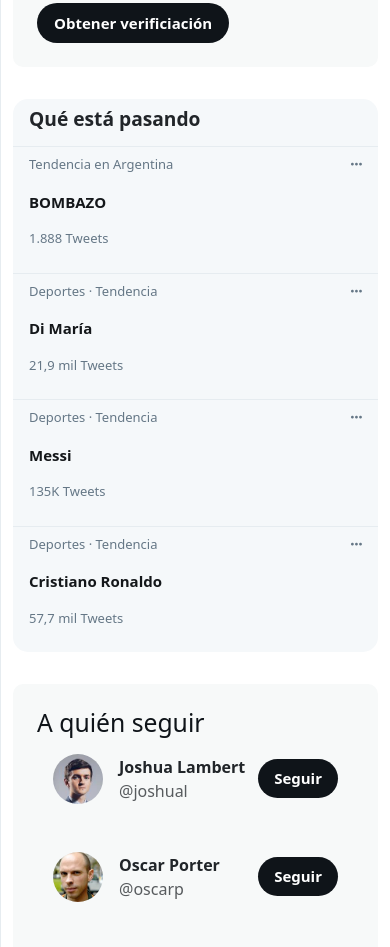
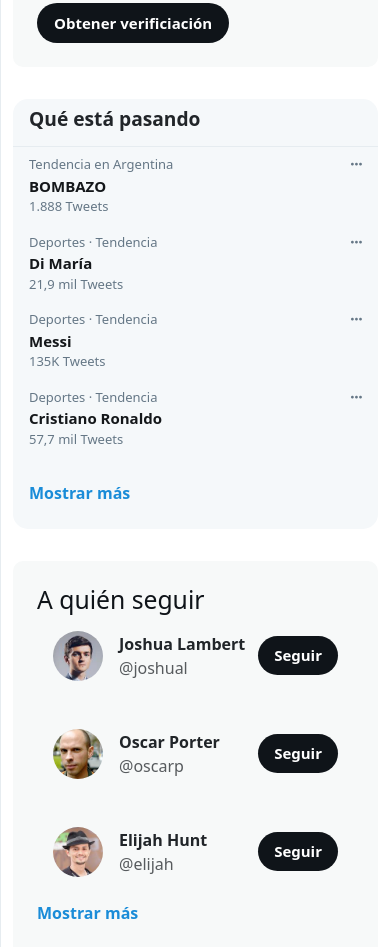
Before and after one commit to AlejandroM12/twitter-clone, a plain HTML site: page index.html in a window 390 px wide. Shown: the part 2349-3296 px from the top of the page. Drawn offline with nearby package versions, Linux system fonts and the light colour scheme.

Commit message:
fix: Mejoras en el componente Que esta pasando
- Corregidos estilos y alineación de elementos en la sección de tendencias de Twitter
- Ajustes en el diseño para una visualización más clara y atractiva
- Solucionados problemas de responsividad en dispositivos móviles
- Eliminadas clases CSS no utilizadas y optimización del código

```diff
--- a/index.html
+++ b/index.html
@@ -348,9 +348,9 @@
               </i>
               <li class="nav-list">
                 <div class="trend-list">
-                  <p class="sub-text">Tendencia en Argentina</p>
-                  <p class="main-text">BOMBAZO</p>
-                  <p class="sub-text">1.888 Tweets</p>
+                  <p class="sub-text mb-0">Tendencia en Argentina</p>
+                  <p class="main-text mb-0">BOMBAZO</p>
+                  <p class="sub-text mb-0">1.888 Tweets</p>
                 </div>
                 <div class="trend-icon">
                   <i class="fas fa-ellipsis-h"></i>
@@ -358,9 +358,9 @@
               </li>
               <li class="nav-list">
                 <div class="trend-list">
-                  <p class="sub-text">Deportes · Tendencia</p>
-                  <p class="main-text">Di María</p>
-                  <p class="sub-text">21,9 mil Tweets</p>
+                  <p class="sub-text mb-0">Deportes · Tendencia</p>
+                  <p class="main-text mb-0">Di María</p>
+                  <p class="sub-text mb-0">21,9 mil Tweets</p>
                 </div>
                 <div class="trend-icon">
                   <i class="fas fa-ellipsis-h"></i>
@@ -368,9 +368,9 @@
               </li>
               <li class="nav-list">
                 <div class="trend-list">
-                  <p class="sub-text">Deportes · Tendencia</p>
-                  <p class="main-text">Messi</p>
-                  <p class="sub-text">135K Tweets</p>
+                  <p class="sub-text mb-0">Deportes · Tendencia</p>
+                  <p class="main-text mb-0">Messi</p>
+                  <p class="sub-text mb-0">135K Tweets</p>
                 </div>
                 <div class="trend-icon">
                   <i class="fas fa-ellipsis-h"></i>
@@ -378,15 +378,21 @@
               </li>
               <li class="nav-list">
                 <div class="trend-list">
-                  <p class="sub-text">Deportes · Tendencia</p>
-                  <p class="main-text">Cristiano Ronaldo</p>
-                  <p class="sub-text">57,7 mil Tweets</p>
+                  <p class="sub-text mb-0">Deportes · Tendencia</p>
+                  <p class="main-text mb-0">Cristiano Ronaldo</p>
+                  <p class="sub-text mb-0">57,7 mil Tweets</p>
                 </div>
                 <div class="trend-icon">
                   <i class="fas fa-ellipsis-h"></i>
                 </div>
               </li>
+              <li class="nav-list">
+                <div class="trend-list">
+                  <p class="more">Mostrar más</p>
+                </div>
+              </li>
             </ul>
+
           </aside>
           <aside class="to-follow">
             <h2>A quién seguir</h2>
--- a/style/index.css
+++ b/style/index.css
@@ -438,7 +438,6 @@ ul {
   flex-flow: row nowrap;
   justify-content: space-between;
   padding: 0.5rem 1rem;
-  border-bottom: 1px solid rgb(230, 236, 240);
 }
 .nav-list:hover {
   background: rgba(0, 0, 0, 0.03);
@@ -462,6 +461,12 @@ ul {
   flex-flow: column nowrap;
   width: 100%;
   border-radius: 15px;
+  margin-top: 1rem;
+}
+.trends .more {
+  color: #1a8cd8;
+  font-weight: 600;
+  cursor: pointer;
   margin-top: 1rem;
 }
 .trends .header {
```
